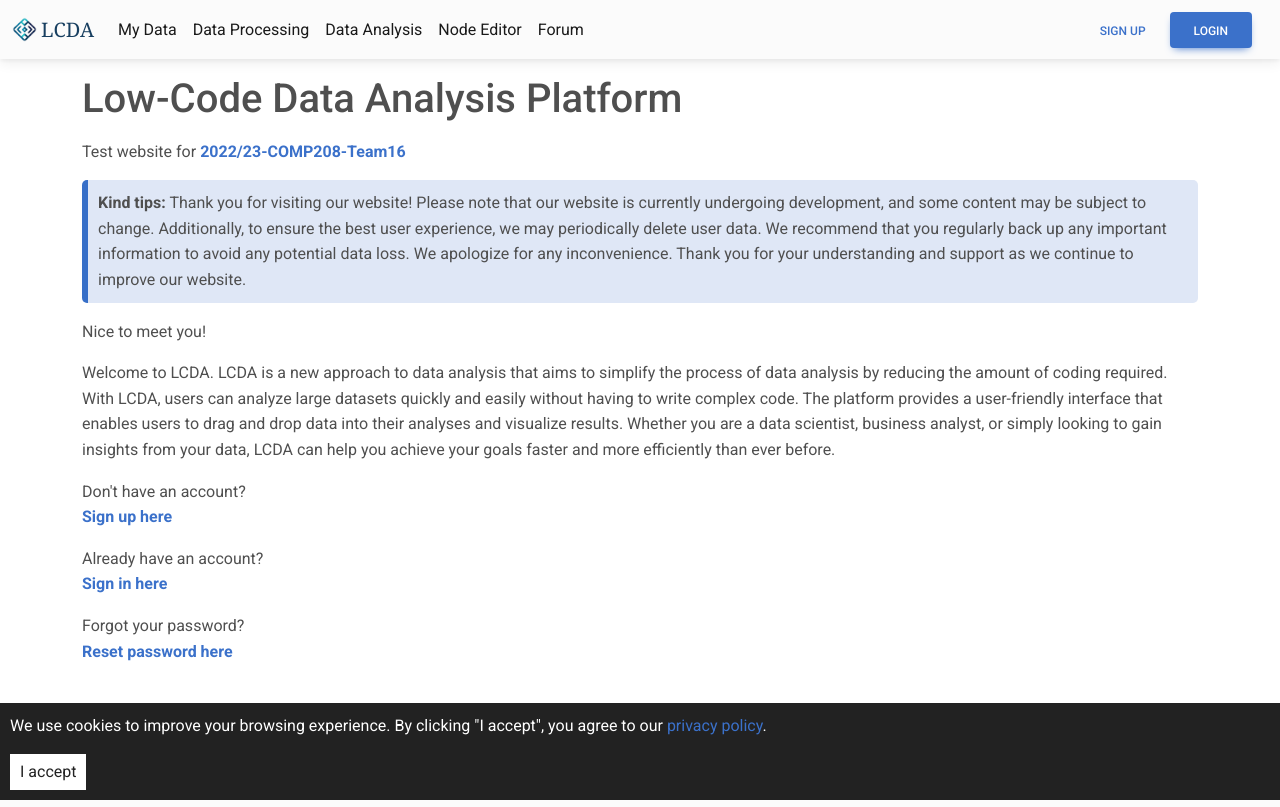
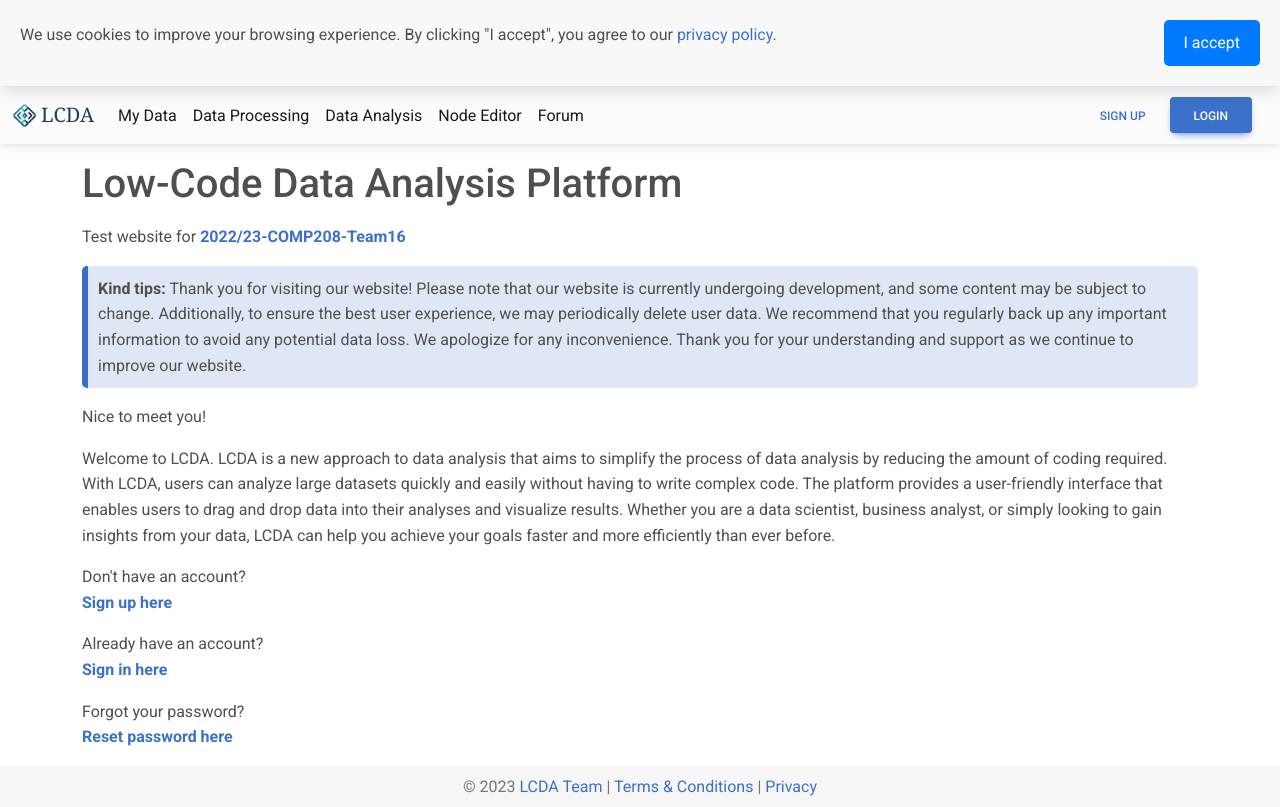
Before and after one commit to COMP208-Team-16-2022-23/Group-Project-Code, a Flask app: page / in a window 1280 px wide. Run offline with Flask 3, Linux system fonts and the light colour scheme; some libraries are stand-ins or nearby versions.

Commit message:
cookie style test 3

```diff
--- a/static/css/cookie.css
+++ b/static/css/cookie.css
@@ -1,48 +1,64 @@
-/* Cookie banner styling */
+/* Cookie banner styles */
 .cookie-banner {
   position: fixed;
-  bottom: 0;
+  bottom: -100%;
   left: 0;
   width: 100%;
-  background-color: #222;
-  color: #fff;
-  padding: 10px;
-  box-sizing: border-box;
-  display: none;
+  background-color: #f8f8f8;
+  padding: 20px;
+  display: flex;
+  justify-content: space-between;
+  align-items: center;
+  box-shadow: 0 0 20px rgba(0, 0, 0, 0.2);
+  z-index: 9999;
+  animation: slidein 0.5s ease-in-out forwards;
 }
 
-.cookie-banner.fade-in {
-  animation: fadeIn 1s ease-in-out forwards;
-}
-
-@keyframes fadeIn {
+/* Slide-in animation */
+@keyframes slidein {
   from {
-    opacity: 0;
+    bottom: -100%;
   }
   to {
-    opacity: 1;
+    bottom: 0;
   }
 }
 
-/* Button styling */
-.cookie-banner button {
-  background-color: #fff;
-  color: #222;
+/* Close button styles */
+#close-button {
+  background-color: #007bff;
+  color: #fff;
+  padding: 10px 20px;
   border: none;
-  padding: 5px 10px;
-  font-size: 16px;
+  border-radius: 5px;
   cursor: pointer;
+  transition: background-color 0.3s ease-in-out;
 }
 
-.cookie-banner button:hover {
-  background-color: #ddd;
+#close-button:hover {
+  background-color: #0069d9;
 }
 
-/* Dim and block interaction with other parts of the website */
-/* Disable scrolling and dim background */
-.no-scroll {
-    overflow: hidden;
-    position: fixed;
-    width: 100%;
-    height: 100%;
+/* Dimming effect */
+.dim {
+  position: relative;
 }
+
+.dim::before {
+  content: "";
+  position: absolute;
+  top: 0;
+  left: 0;
+  width: 100%;
+  height: 100%;
+  background-color: rgba(0, 0, 0, 0.6);
+  z-index: 9998;
+  opacity: 0;
+  transition: opacity 0.5s ease-in-out;
+  pointer-events: none;
+}
+
+.dim.dimmed::before {
+  opacity: 1;
+  pointer-events: auto;
+}
```
Also changed, not shown: static/js/cookie.js (+25 -47 lines), templates/base.html (+5 -4 lines).
